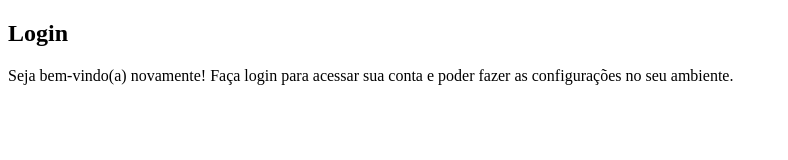
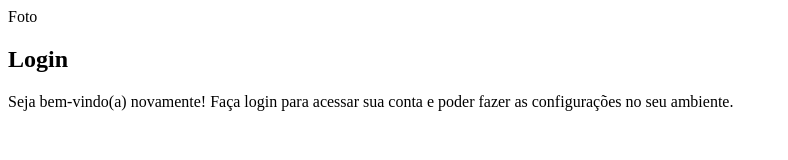
Before and after one commit to PedroHLourenco/projeto-login, a plain HTML site: page index.html in a window 1280 px wide. Shown: the whole page, without its empty margins (0-788 px from the left). Drawn offline with Linux system fonts and the light colour scheme.

Commit message:
atualização do index

```diff
--- a/index.html
+++ b/index.html
@@ -1,20 +1,23 @@
 <!DOCTYPE html>
 <html lang="pt-br">
+
 <head>
     <meta charset="UTF-8">
     <meta name="viewport" content="width=device-width, initial-scale=1.0">
     <title>Tela de Login</title>
     <link rel="stylesheet" href="estilos/style.css">
 </head>
+
 <body>
     <main>
         <section id="login">
             <div id="img">
-
+                Foto
             </div>
             <div id="form">
                 <h1>Login</h1>
-                <p>Seja bem-vindo(a) novamente! Faça login para acessar sua conta e poder fazer as configurações no seu ambiente.</p>
+                <p>Seja bem-vindo(a) novamente! Faça login para acessar sua conta e poder fazer as configurações no seu
+                    ambiente.</p>
                 <form action="login.php" method="post">
 
                 </form>
@@ -22,4 +25,5 @@
         </section>
     </main>
 </body>
+
 </html>
```
